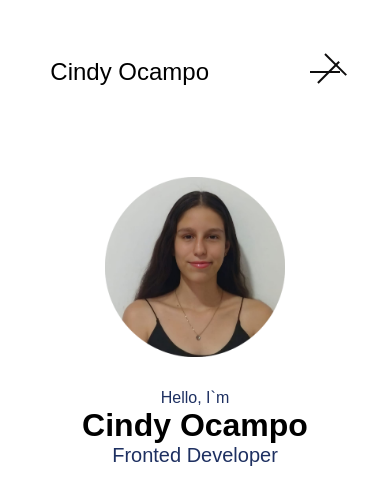
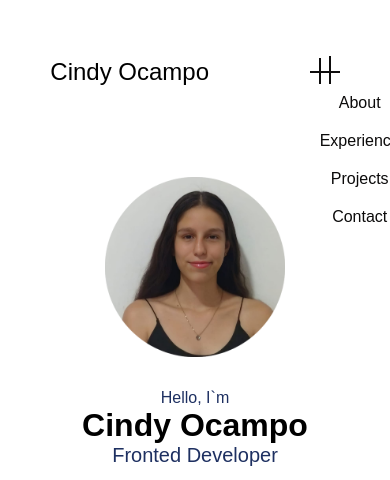
Before and after one commit to Tatiana1518/Portafolio-Cindy_Ocampo, a plain HTML site: page index.html in a window 390 px wide. Both pictures are taken after a click on the element 324 px from the left and 71 px from the top of the page. Shown: the top 480 px of the page. Drawn offline with Linux system fonts and the light colour scheme; a web font is replaced by a local one.

Commit message:
Add Portfolio

```diff
--- a/index.html
+++ b/index.html
@@ -236,7 +236,7 @@
                             onclick="location.href='./#projects'"
                             />
                             </section>
-                            <section id="Projects">
+                            <section id="projects">
                                 <p class="section_text_p1">Browse My Recent</p>
                                 <h1 class="title">Projects</h1>
                                 <div class="experience-details-container">
--- a/style.css
+++ b/style.css
@@ -81,23 +81,23 @@ a:hover {
     display: flex;
     flex-direction: column;
     justify-content: space-between;
-    height: 24px;
-    width: 30px;
+    height: 24px;/*Ancho de espacio del menu*/
+    width: 30px; /*Largo de lineas del menu*/
     cursor: pointer;
 }
 
 .hamburger-icon span {
-    width: 100%;
-    height: 2px;
+    width: 100%; /*Largo de lineas en menu*/
+    height: 2px; /*Relleno de lineas, si se pone 100px se hace un cuadrado o no quedan lineas*/
     background-color: rgb(14, 13, 13);
     transition: all 0.3 ease-in-out;
 }
 
 .menu-links {
     position: absolute;
-    top: 100%;
-    right: 0;
-    background-color: white;
+    top: 10%;
+    right: left;
+    background-color: rgb(255, 255, 255);
     width: fit-content;
     max-height: 0;
     overflow: hidden;
@@ -106,9 +106,9 @@ a:hover {
 
 .menu-links a {
     display: block;
-    padding: 10px;
+    padding: 10px;/*Se pone mas arriba los links*/
     text-align: center;
-    font-size: 1.5rem;
+    font-size: 1.0rem;/*Cambia el grandor de la letra*/
     color: rgb(12, 11, 11);
     text-decoration: none;
     transition: all 0.3 ease-in-out;
@@ -123,7 +123,7 @@ a:hover {
 }
 
 .hamburger-icon.open span:first-child {
-    transform: rotate(45deg) translate(10px, -5px);
+    transform: rotate(90deg) translate(10px, -5px);
 }
 
 .hamburger-icon.open span:last-child(2) {
@@ -131,7 +131,7 @@ a:hover {
 }
 
 .hamburger-icon.open span:last-child {
-    transform: rotate(-45deg) translate(10px, -5px);
+    transform: rotate(-90deg) translate(10px, -5px);
 }
 
 .hamburger-icon span:first-child {
```
